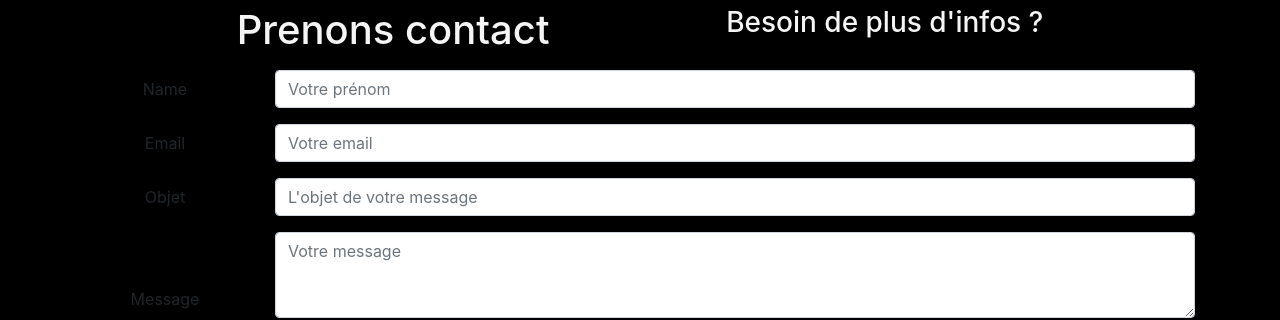
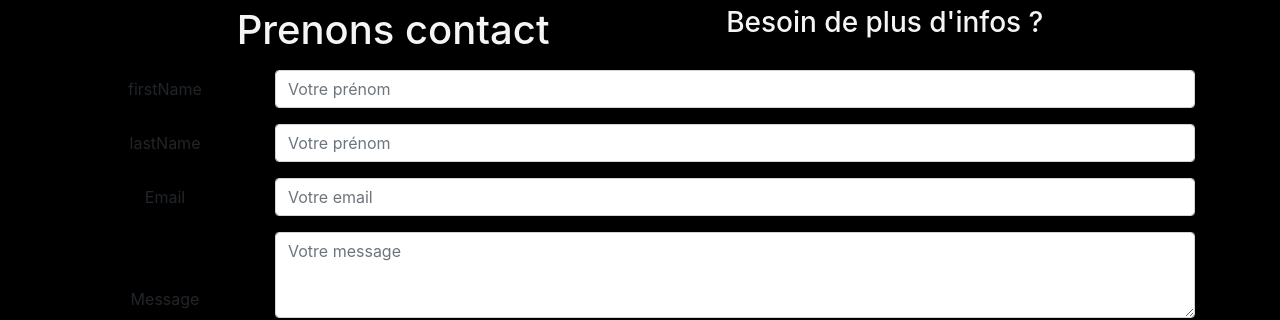
Before and after one commit to STAM0283/portfolio-, a React (Create React App) app: page /contact in a window 1280 px wide. Shown: the part 212-532 px from the top of the page. Built offline with nearby package versions, Linux system fonts and the light colour scheme.

Commit message:
Change contact.js component

```diff
--- a/src/components/Contact.js
+++ b/src/components/Contact.js
@@ -5,9 +5,9 @@ import axios from "axios";
 
 const Contact = () => {
   const [state, setState] = useState({
-    name: "",
+    firstName: "",
+    lastName: "",
     email: "",
-    subject: "",
     message: "",
   });
 
@@ -30,9 +30,9 @@ const Contact = () => {
       .then((response) => {
         setResult(response.data);
         setState({
-          name: "",
+          firstName: "",
+          lastName: "",
           email: "",
-          subject: "",
           message: "",
         });
         alert("Votre message a été envoyé !");
@@ -60,14 +60,29 @@ const Contact = () => {
         <Form onSubmit={handleSubmit}>
           <Form.Group as={Row} controlId="name">
             <Form.Label column sm="2">
-              Name
+              firstName
             </Form.Label>
             <Col sm="10">
               <Form.Control
                 name="name"
                 type="text"
                 placeholder="Votre prénom"
-                value={state.name}
+                value={state.firstName}
+                onChange={inputChange}
+                required
+              />
+            </Col>
+          </Form.Group>
+          <Form.Group as={Row} controlId="name">
+            <Form.Label column sm="2">
+              lastName
+            </Form.Label>
+            <Col sm="10">
+              <Form.Control
+                name="name"
+                type="text"
+                placeholder="Votre prénom"
+                value={state.lastName}
                 onChange={inputChange}
                 required
               />
@@ -84,22 +99,6 @@ const Contact = () => {
                 type="email"
                 placeholder="Votre email"
                 value={state.email}
-                onChange={inputChange}
-                required
-              />
-            </Col>
-          </Form.Group>
-
-          <Form.Group as={Row} controlId="subject">
-            <Form.Label column sm="2">
-              Objet
-            </Form.Label>
-            <Col sm="10">
-              <Form.Control
-                name="subject"
-                type="text"
-                placeholder="L'objet de votre message"
-                value={state.subject}
                 onChange={inputChange}
                 required
               />
```
